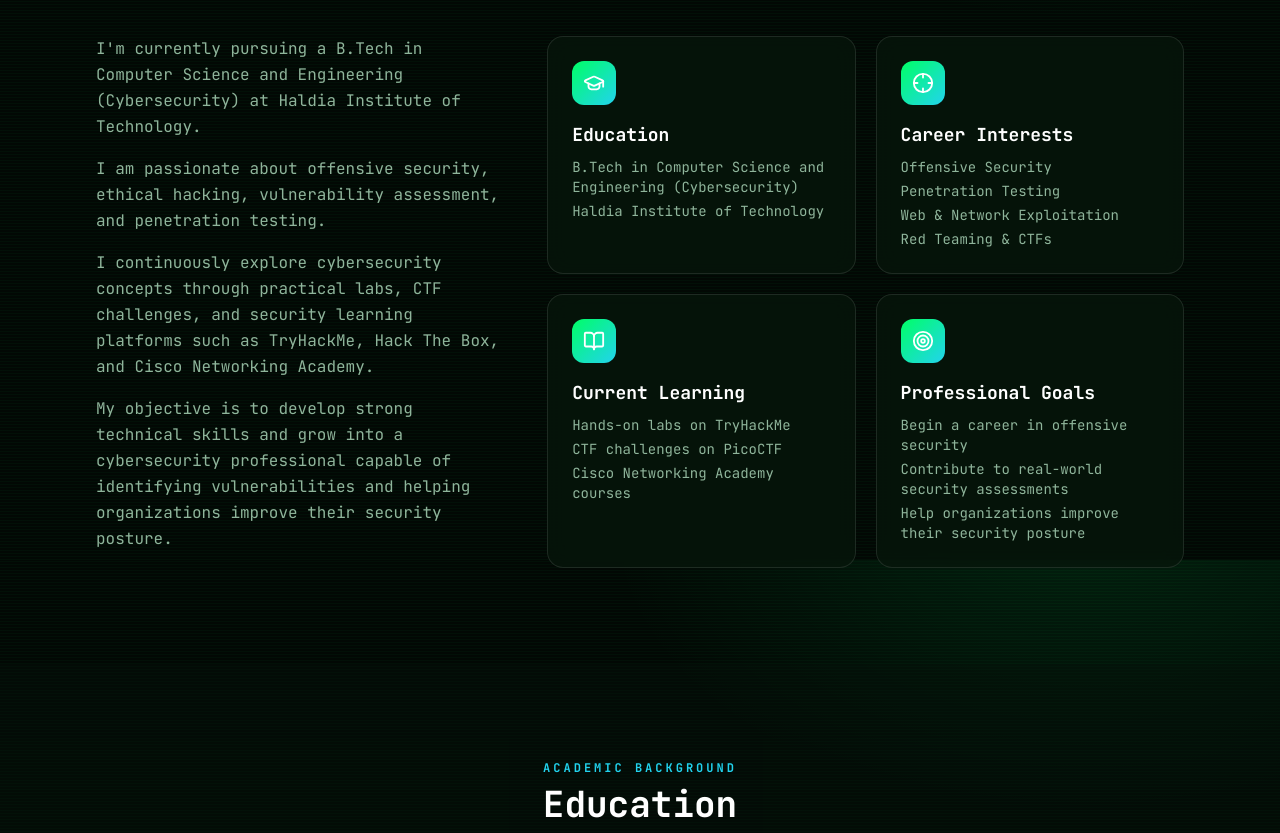
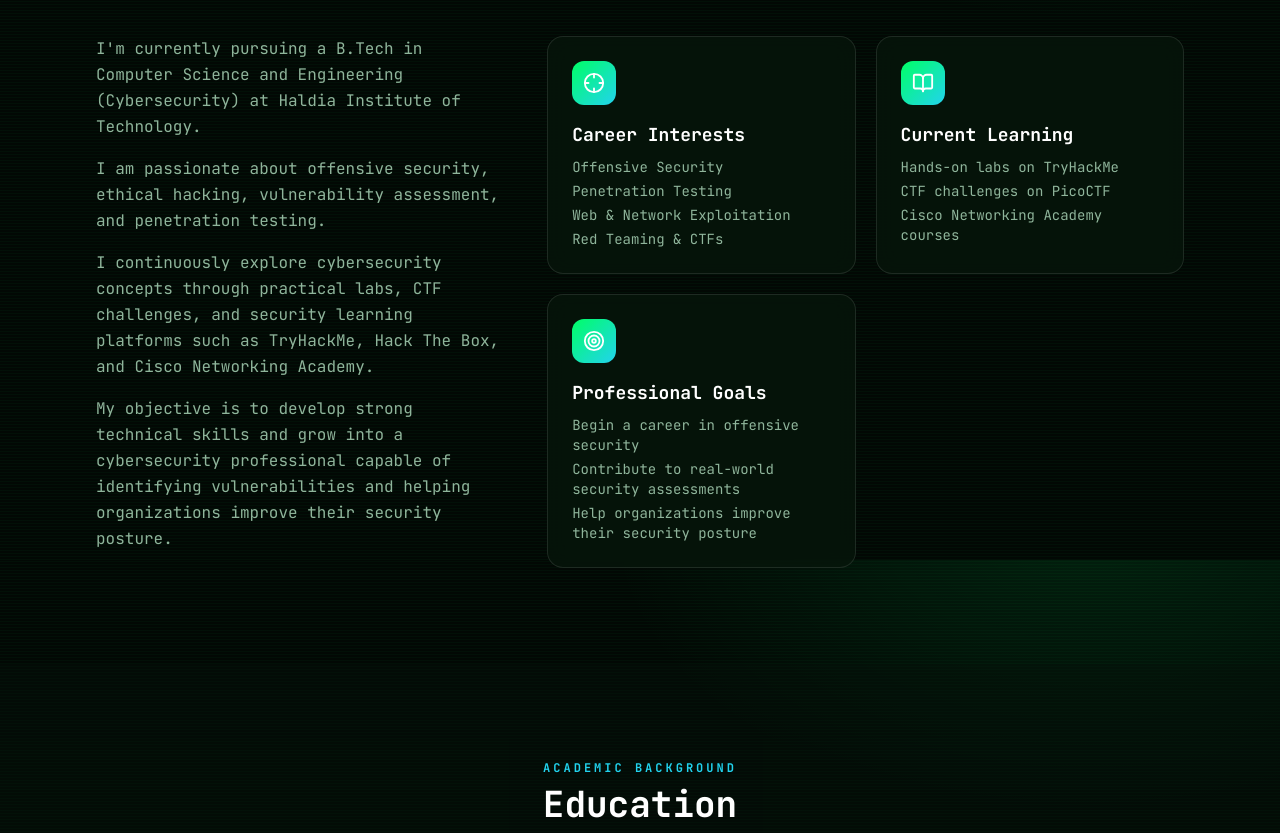
Before and after one commit to soumitrapradhan/soumitrapradhan.github.io, a React (Vite) app in the folder client/: page /#/ in a window 1280 px wide. Shown: the part 1040-1873 px from the top of the page. Built offline with nearby package versions, Linux system fonts and the light colour scheme.

Commit message:
Remove Education card from About section
Removed the Education card from the About section.

```diff
--- a/client/src/sections/About.jsx
+++ b/client/src/sections/About.jsx
@@ -1,13 +1,9 @@
-import { GraduationCap, Crosshair, BookOpen, Target } from "lucide-react";
+import { Crosshair, BookOpen, Target } from "lucide-react";
 import SectionHeading from "../components/SectionHeading.jsx";
 import Reveal from "../components/Reveal.jsx";
 
 const cards = [
-  {
-    Icon: GraduationCap,
-    title: "Education",
-    lines: ["B.Tech in Computer Science and Engineering (Cybersecurity)", "Haldia Institute of Technology"],
-  },
+
   {
     Icon: Crosshair,
     title: "Career Interests",
```
